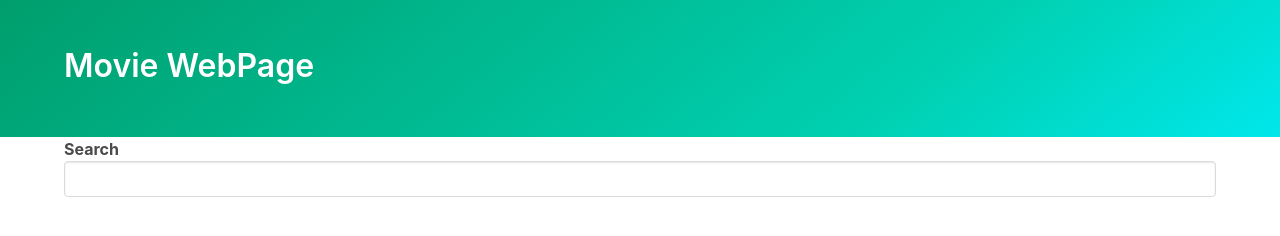
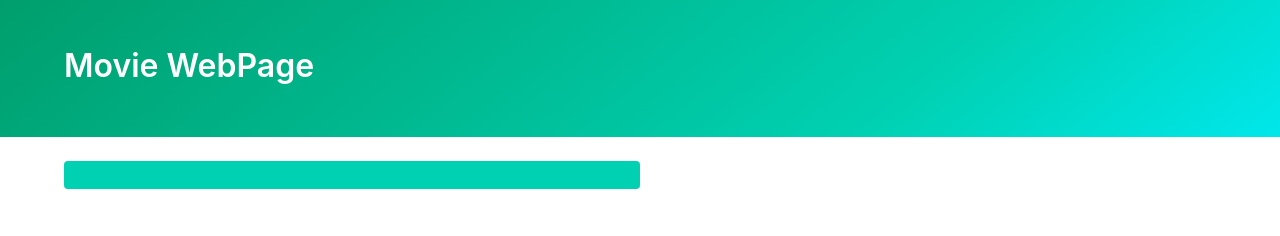
Before and after one commit to SwaeZi/MovieWebPage, a plain HTML site: page index.html in a window 1280 px wide. Drawn offline with nearby package versions, Linux system fonts and the light colour scheme; some icons are missing.

Commit message:
add: two search bars, tutorial box

```diff
--- a/index.html
+++ b/index.html
@@ -23,8 +23,21 @@
         </div>
     </section>
     <div class="container">
-      <div class="autocomplete"></div>
-      <div id="summary"></div>
+        <div class="columns">
+            <div class="column">
+                <div id="left-autocomplete">
+                </div>
+                <div class="column">
+                    <div id="right-autocomplete">
+                    </div>
+                </div>
+
+                <div class="column is-half notification is-primary tutorial">
+                    <h1 class="title"></h1>
+                    <p class="subtitle"></p>
+                </div>
+            </div>
+        </div>
     </div>
 
     <script src="utilities.js"></script>
```
